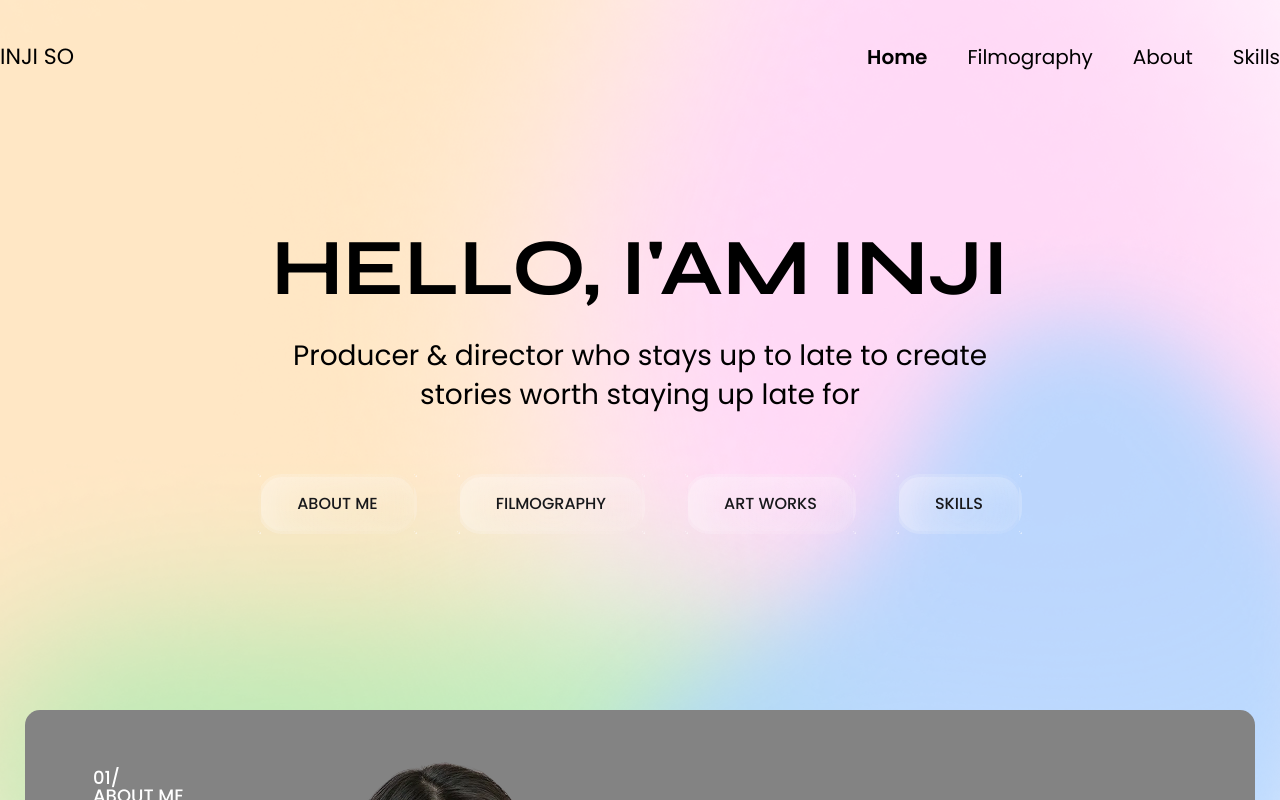
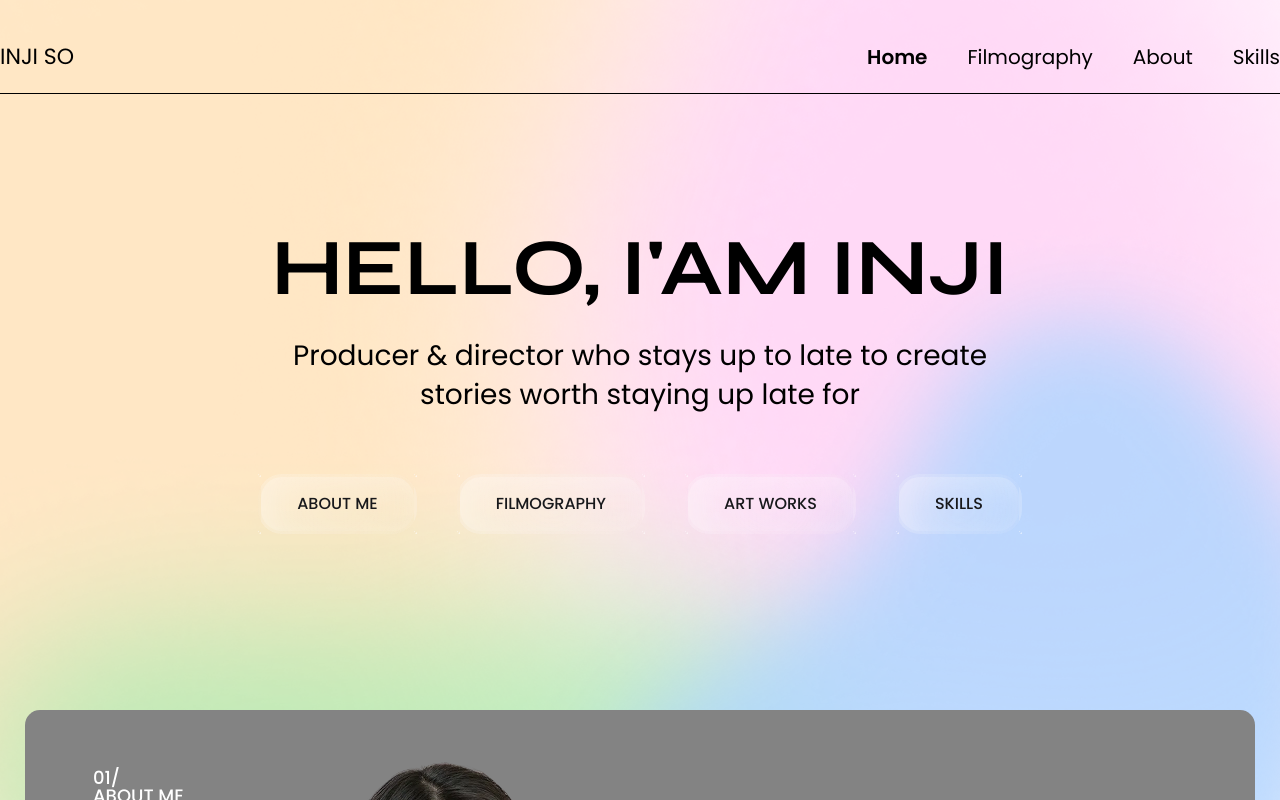
Before and after one commit to tawhidib/railnji, a Next.js app: page / in a window 1280 px wide. Shown: the top 800 px of the page. Built offline with nearby package versions, Linux system fonts and the light colour scheme.

Commit message:
navbar fix

```diff
--- a/components/common/navbar.tsx
+++ b/components/common/navbar.tsx
@@ -39,15 +39,14 @@ export default function Navbar() {
 	return (
 		<div
 			className={cn(
-				"pb-5 pt-10 w-full fixed top-0 left-0 right-0 z-50 transition duration-200",
+				"w-full fixed top-0 left-0 right-0 z-50 transition duration-200",
 				{
 					"bg-white": scrolled,
 				}
 			)}
 		>
-			<nav
-				className={cn("main-container flex items-center justify-between")}
-			>
+			<nav className={cn("pb-5 pt-10 main-container border-b border-black")}>
+				<div className="flex items-center justify-between">
 					<Link className="text-[1.375rem]" href="/">
 						INJI SO
 					</Link>
@@ -64,6 +63,7 @@ export default function Navbar() {
 							</Link>
 						))}
 					</div>
+				</div>
 			</nav>
 		</div>
 	);
```
Also changed, not shown: 1 other file (tests, documents, lock files or other folders). Lines whose indentation alone changed are shown as unchanged.
